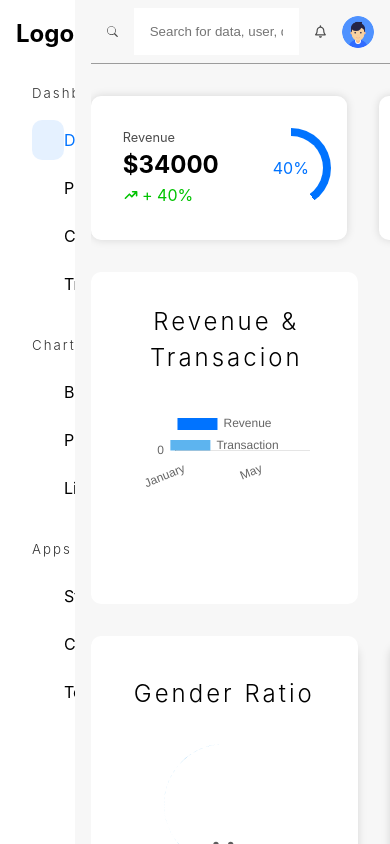
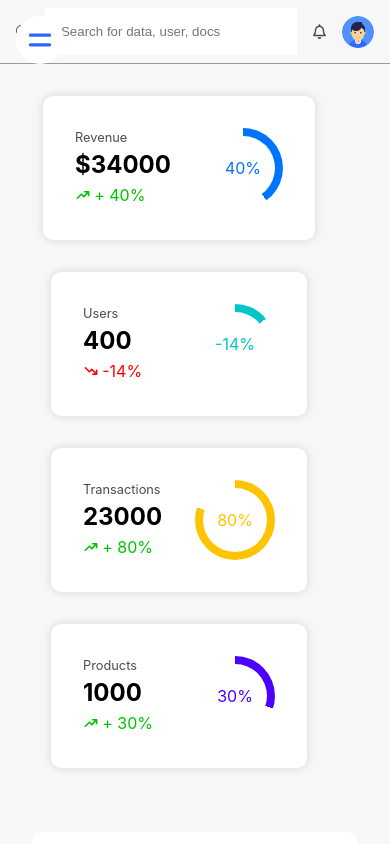
Before and after one commit to ItsImran10140/DashBoard_App, a React (Vite) app: page /admin/dashboard in a window 390 px wide. Built offline with nearby package versions, Linux system fonts and the light colour scheme.

Commit message:
Responsiveness for mobil and Loading component

```diff
--- a/src/App.tsx
+++ b/src/App.tsx
@@ -1,4 +1,4 @@
-import { BrowserRouter as Router, Routes, Route } from "react-router-dom";
+import { BrowserRouter as Router, Routes, Route, Link } from "react-router-dom";
 import { Suspense, lazy } from "react";
 import Loader from "./components/Loader";
 import BarChart from "./pages/charts/BarCharts";
@@ -21,10 +21,15 @@ const TansactionManagement = lazy(
 );
 
 const App = () => {
+  77;
   return (
     <Router>
       <Suspense fallback={<Loader />}>
         <Routes>
+          <Route
+            path="/"
+            element={<Link to={"/admin/dashboard"}>GOT TO DASHBOARD</Link>}
+          />
           <Route path="/admin/dashboard" element={<Dashboard />} />
           <Route path="/admin/products" element={<Products />} />
           <Route path="/admin/customer" element={<Customers />} />
--- a/src/components/AdminSideBar.tsx
+++ b/src/components/AdminSideBar.tsx
@@ -1,3 +1,4 @@
+import { useEffect, useState } from "react";
 import { IconType } from "react-icons";
 import { AiFillFileText } from "react-icons/ai";
 import {
@@ -7,6 +8,7 @@ import {
   FaGamepad,
   FaStopwatch,
 } from "react-icons/fa";
+import { HiMenuAlt4 } from "react-icons/hi";
 import { IoIosPeople } from "react-icons/io";
 import {
   RiCoupon3Fill,
@@ -16,13 +18,58 @@ import {
 import { Link } from "react-router-dom";
 
 const AdminSideBar = () => {
+  // const location = useLocation();
+
+  const [showModal, setShowModal] = useState<boolean>(false);
+  const [phoneActive, setPhoneActive] = useState<boolean>(
+    window.innerWidth < 1100
+  );
+
+  const resizeHandler = () => {
+    setPhoneActive(window.innerWidth < 1100);
+  };
+
+  useEffect(() => {
+    window.removeEventListener("resize", resizeHandler);
+
+    return () => {
+      window.removeEventListener("resize", resizeHandler);
+    };
+  }, []);
+
   return (
-    <aside>
-      <h2>Logo</h2>
-      <DivOne location={location} />
-      <DivTwo location={location} />
-      <DivThree location={location} />
-    </aside>
+    <>
+      {phoneActive && (
+        <button id="hamburger" onClick={() => setShowModal(true)}>
+          <HiMenuAlt4 />
+        </button>
+      )}
+      <aside
+        style={
+          phoneActive
+            ? {
+                width: "20rem",
+                height: "100vh",
+                position: "fixed",
+                top: 0,
+                left: showModal ? "0" : "-20rem",
+                transition: "all 0.5s",
+              }
+            : {}
+        }
+      >
+        <h2>Logo</h2>
+        <DivOne location={location} />
+        <DivTwo location={location} />
+        <DivThree location={location} />
+
+        {phoneActive && (
+          <button id="close-sidebar" onClick={() => setShowModal(false)}>
+            Close
+          </button>
+        )}
+      </aside>
+    </>
   );
 };
 
--- a/src/components/Loader.tsx
+++ b/src/components/Loader.tsx
@@ -1,5 +1,9 @@
 const Loader = () => {
-  return <div>Loading...</div>;
+  return (
+    <section className="loader">
+      <div></div>
+    </section>
+  );
 };
 
 export default Loader;
--- a/src/styles/app.scss
+++ b/src/styles/app.scss
@@ -3,6 +3,7 @@
 @import "products";
 @import "charts";
 @import "dashboardapp";
+@import "mediaquery";
 
 :root {
   font-family: Inter, system-ui, Avenir, Helvetica, Arial, sans-serif;
@@ -152,3 +153,54 @@ a {
     }
   }
 }
+
+#hamburger {
+  display: grid;
+  place-items: center;
+  @include sqaure(3rem);
+  border: none;
+  outline: none;
+  cursor: pointer;
+  color: rgba(44, 104, 255);
+  position: fixed;
+  top: 1rem;
+  left: 1rem;
+  font-size: 2rem;
+  background-color: white;
+  border-radius: 50%;
+  z-index: 9;
+}
+
+#close-sidebar {
+  width: 80%;
+  margin: 1rem auto;
+  display: block;
+  padding: 0.75rem;
+  border: none;
+  outline: none;
+  cursor: pointer;
+  background-color: rgb(168, 2, 2);
+  color: white;
+  border-radius: 10px;
+}
+
+.loader {
+  width: 100%;
+  height: 100vh;
+  @include flex;
+  > div {
+    @include sqaure(10rem);
+    border-radius: 50%;
+    border-top: 1rem solid rgb(43, 43, 43);
+    border-left: 1rem solid rgb(43, 43, 43);
+    border-right: 1rem solid white;
+    border-bottom: 1rem solid white;
+    animation: loading-animation 0.5s linear infinite;
+  }
+}
+
+@keyframes loading-animation {
+  to {
+    transform: rotateZ(360deg);
+  }
+}
--- /dev/null
+++ b/src/styles/mediaquery.scss
@@ -0,0 +1,64 @@
+@media screen and (width<= 1200px) {
+  .adminContainer {
+    overflow: auto;
+  }
+
+  .dashboard {
+    .widgetcontainer,
+    .graphcontainer,
+    .transaction-container {
+      justify-content: center;
+      flex-wrap: wrap;
+    }
+    .graphcontainer {
+      padding: 2rem;
+    }
+    .transaction-container {
+      padding: 2rem;
+      height: unset;
+    }
+  }
+
+  .product-management {
+    padding: 2rem;
+  }
+}
+
+@media screen and (width<= 1100px) {
+  .adminContainer {
+    grid-template-columns: 1fr !important;
+  }
+}
+
+@media screen and (width<= 600px) {
+  .product-management {
+    flex-direction: column;
+    align-items: center;
+    padding: 0;
+    > section {
+      max-width: 400px;
+    }
+  }
+
+  .chart-container {
+    padding: 0;
+    > h1 {
+      margin: 0;
+      text-align: center;
+    }
+    > section {
+      margin: 8rem auto;
+    }
+  }
+
+  .dashboard-app-container > section {
+    .coupon-form,
+    .stopwatch {
+      display: flex;
+      flex-direction: column;
+    }
+    .stopwatch {
+      align-items: center;
+    }
+  }
+}
```
